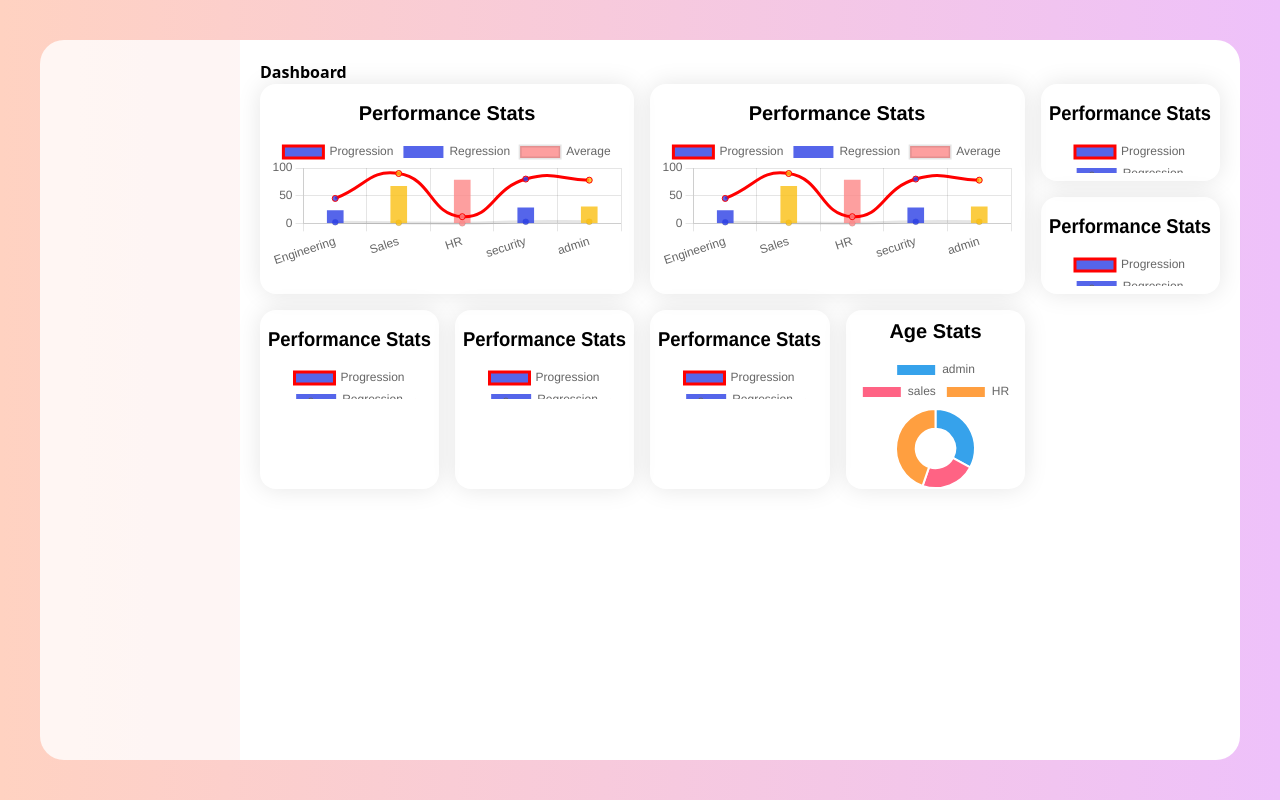
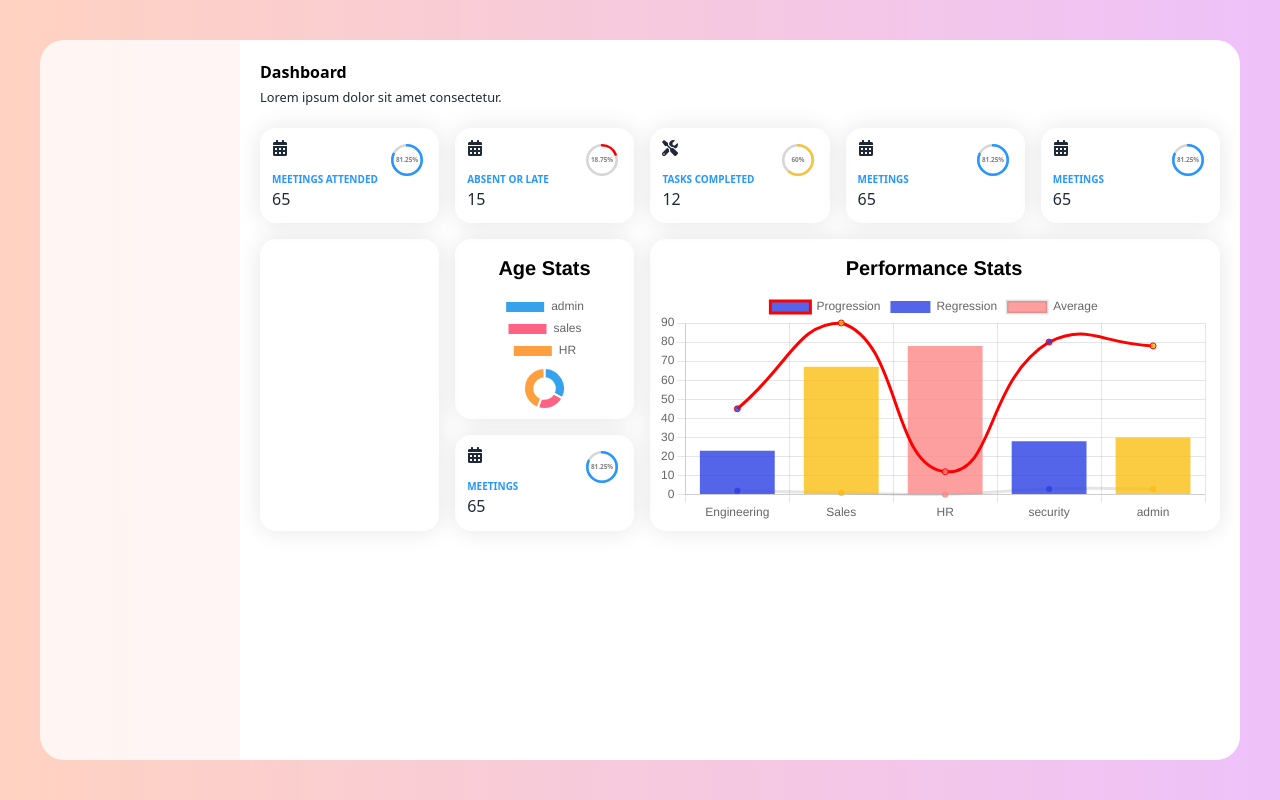
Before and after one commit to forLoop94/Employee_dashboard_app, a React (Vite) app: page /overview in a window 1280 px wide. Built offline with nearby package versions, Linux system fonts and the light colour scheme.

Commit message:
Install circular progress bar library, try it with sample data, restructure overview page

```diff
--- a/package.json
+++ b/package.json
@@ -18,6 +18,8 @@
     "prop-types": "^15.8.1",
     "react": "^18.2.0",
     "react-chartjs-2": "^5.2.0",
+    "react-circular-progressbar": "^2.1.0",
+    "react-countup": "^6.5.3",
     "react-dom": "^18.2.0",
     "react-icons": "^4.12.0",
     "react-redux": "^8.0.7",
--- a/src/App.jsx
+++ b/src/App.jsx
@@ -1,5 +1,6 @@
 import "./App.css";
 import Overview from "./components/Overview";
+import "react-circular-progressbar/dist/styles.css";
 
 function App() {
   return (
--- a/src/components/AverageAge.jsx
+++ b/src/components/AverageAge.jsx
@@ -17,14 +17,9 @@ const AverageAge = () => {
       "rgba(250, 192, 19, 0.8)",
       "rgba(253, 135, 135, 0.8)",
     ],
-    borderColor: "red",
   })
 
-  return (
-    <div>
-      <DoughnutChart chartData={ageData} />
-    </div>
-  )
+  return <DoughnutChart chartData={ageData} />
 }
 
 export default AverageAge
--- a/src/components/Overview.jsx
+++ b/src/components/Overview.jsx
@@ -3,6 +3,9 @@ import { empData } from "../dummys/employeeData";
 import LineChart from "./charts/LineChart";
 import DoughnutChart from "./charts/DoughnutChart";
 import AverageAge from "./AverageAge";
+import ProgressBar from "./charts/progess-bar/ProgressBar";
+import { FaCalendarAlt, FaTools } from "react-icons/fa";
+import { meetingStyles, missedMeetingStyles, taskStyles } from "./charts/progess-bar/buildStyles";
 
 const Overview = () => {
   const avgPerformanceStat = () => {
@@ -21,7 +24,7 @@ const Overview = () => {
           "rgba(250, 192, 19, 0.8)",
           "rgba(253, 135, 135, 0.8)",
         ],
-        borderColor: "red",
+        borderColor: "red"
       },
       {
         label: "Regression",
@@ -33,7 +36,6 @@ const Overview = () => {
           "rgba(253, 135, 135, 0.8)",
         ],
         borderColor: "rgba(43, 63, 229, 0.8)",
-        barThickness: 16,
       },
       {
         label: "Average",
@@ -48,35 +50,81 @@ const Overview = () => {
     ],
   });
 
+  const meetingsAttended = 65;
+  const meetingsMissed = 15;
+  const TasksCompleted = 12;
+
   return (
     <div className="flex h-full">
       <div className="display-none lg:h-full lg:w-1/6 lg:bg-white opacity-80 rounded-l-3xl"></div>
       <div className="rounded-3xl bg-white p-5 w-full h-auto lg:w-5/6 lg:rounded-l-none lg:rounded-r-3xl flex-col justify-between">
-        <h1 className="text-black font-extrabold h-6">Dashboard</h1>
+        <nav className="mb-5">
+          <h1 className="text-black font-extrabold h-6">Dashboard</h1>
+          <small>Lorem ipsum dolor sit amet consectetur.</small>
+        </nav>
         <div className="grid grid-cols-1 lg:grid-cols-5 gap-4">
-          <div className="lg:col-span-2 lg:row-span-2 p-2 w-auto shadow-[0_0_25px_rgba(0,0,0,0.1)] rounded-2xl">
-            <LineChart chartData={employeeData} />
+          <div className="lg:col-span-1 lg:row-span-1 p-2 w-auto shadow-[0_0_25px_rgba(0,0,0,0.1)] rounded-2xl">
+            <ProgressBar
+              currentValue={meetingsAttended}
+              expectedValue={80}
+              styles={meetingStyles}
+              avatar={<FaCalendarAlt />}
+              title={"Meetings Attended"}
+            />
           </div>
-          <div className="lg:col-span-2 lg:row-span-2 p-2 w-auto shadow-[0_0_25px_rgba(0,0,0,0.1)] rounded-2xl">
+          <div className="lg:col-span-1 lg:row-span-1 p-2 w-auto shadow-[0_0_25px_rgba(0,0,0,0.1)] rounded-2xl">
+            <ProgressBar
+              currentValue={meetingsMissed}
+              expectedValue={80}
+              styles={missedMeetingStyles}
+              avatar={<FaCalendarAlt />}
+              title={"Absent or late"}
+            />
+          </div>
+          <div className="lg:col-span-1 lg:row-span-1 p-2 w-auto shadow-[0_0_25px_rgba(0,0,0,0.1)] rounded-2xl">
+            <ProgressBar
+              currentValue={TasksCompleted}
+              expectedValue={20}
+              styles={taskStyles}
+              avatar={<FaTools />}
+              title={"Tasks completed"}
+            />
+          </div>
+          <div className="lg:col-span-1 lg:row-span-1 p-2 w-auto shadow-[0_0_25px_rgba(0,0,0,0.1)] rounded-2xl">
+            <ProgressBar
+              currentValue={meetingsAttended}
+              expectedValue={80}
+              styles={meetingStyles}
+              avatar={<FaCalendarAlt />}
+              title={"Meetings"}
+            />
+          </div>
+          <div className="lg:col-span-1 lg:row-span-1 p-2 w-auto shadow-[0_0_25px_rgba(0,0,0,0.1)] rounded-2xl">
+            <ProgressBar
+              currentValue={meetingsAttended}
+              expectedValue={80}
+              styles={meetingStyles}
+              avatar={<FaCalendarAlt />}
+              title={"Meetings"}
+            />
+          </div>
+          <div className="lg:col-span-1 lg:row-span-3 p-2 w-auto shadow-[0_0_25px_rgba(0,0,0,0.1)] rounded-2xl">
+            {/* <LineChart chartData={employeeData} /> */}
+          </div>
+          <div className="lg:col-span-1 lg:row-span-2 p-2 w-auto shadow-[0_0_25px_rgba(0,0,0,0.1)] rounded-2xl">
+            <AverageAge />
+          </div>
+          <div className="lg:col-span-3 lg:row-span-3 p-2 w-auto shadow-[0_0_25px_rgba(0,0,0,0.1)] rounded-2xl">
             <LineChart chartData={employeeData} />
           </div>
           <div className="lg:col-span-1 lg:row-span-1 p-2 w-auto shadow-[0_0_25px_rgba(0,0,0,0.1)] rounded-2xl">
-            <LineChart chartData={employeeData} />
-          </div>
-          <div className="lg:col-span-1 lg:row-span-1 p-2 w-auto shadow-[0_0_25px_rgba(0,0,0,0.1)] rounded-2xl">
-            <LineChart chartData={employeeData} />
-          </div>
-          <div className="lg:col-span-1 lg:row-span-1 p-2 w-auto shadow-[0_0_25px_rgba(0,0,0,0.1)] rounded-2xl">
-            <LineChart chartData={employeeData} />
-          </div>
-          <div className="lg:col-span-1 lg:row-span-1 h-auto p-2 w-auto shadow-[0_0_25px_rgba(0,0,0,0.1)] rounded-2xl">
-            <LineChart chartData={employeeData} />
-          </div>
-          <div className="lg:col-span-1 lg:row-span-1 p-2 w-auto shadow-[0_0_25px_rgba(0,0,0,0.1)] rounded-2xl">
-            <LineChart chartData={employeeData} />
-          </div>
-          <div>
-            <AverageAge />
+            <ProgressBar
+              currentValue={meetingsAttended}
+              expectedValue={80}
+              styles={meetingStyles}
+              avatar={<FaCalendarAlt />}
+              title={"Meetings"}
+            />
           </div>
         </div>
       </div>
--- a/src/components/charts/BarChart.jsx
+++ b/src/components/charts/BarChart.jsx
@@ -16,11 +16,6 @@ const options = {
       text: "Performance Stats",
     },
   },
-  elements: {
-    line: {
-      tension: 0.5,
-    },
-  },
   borderRadius: 5,
 };
 
--- a/src/components/charts/DoughnutChart.jsx
+++ b/src/components/charts/DoughnutChart.jsx
@@ -19,11 +19,7 @@ const options = {
 };
 
 const DoughnutChart = ({ chartData }) => {
-  return (
-    <div className="lg:col-span-1 lg:row-span-1 shadow-[0_0_25px_rgba(0,0,0,0.1)] rounded-2xl">
-      <Doughnut data={chartData} options={options} />
-    </div>
-  );
+  return <Doughnut data={chartData} options={options} />;
 };
 
 export default DoughnutChart;
--- /dev/null
+++ b/src/components/charts/progess-bar/ProgressBar.jsx
@@ -0,0 +1,28 @@
+import React from "react";
+import { CircularProgressbar, buildStyles } from "react-circular-progressbar";
+import CountUp from "react-countup";
+
+const ProgressBar = ({ currentValue, expectedValue, styles, avatar, title }) => {
+  const percentage = (currentValue / expectedValue) * 100;
+
+  return (
+    <div className="relative p-1">
+      <div className="absolute top-2 right-2 h-8 w-8 font-extrabold text-3xl">
+        <CircularProgressbar
+          value={percentage}
+          text={`${percentage}%`}
+          styles={buildStyles(styles)}
+        />
+      </div>
+      <div className="grid gap-4">
+        {avatar}
+        <div>
+          <h5 className="text-[10px] font-extrabold text-blue font-montserrat">{title.toUpperCase()}</h5>
+          <CountUp start={0} end={currentValue} delay={2} />
+        </div>
+      </div>
+    </div>
+  );
+};
+
+export default ProgressBar;
--- /dev/null
+++ b/src/components/charts/progess-bar/buildStyles.js
@@ -0,0 +1,20 @@
+export const meetingStyles = {
+  pathColor: "#2697ff",
+  textColor: "gray",
+  trailColor: "#d6d6d6",
+  backgroundColor: "#3e98c7",
+}
+
+export const missedMeetingStyles = {
+  pathColor: "red",
+  textColor: "gray",
+  trailColor: "#d6d6d6",
+  backgroundColor: "#3e98c7",
+}
+
+export const taskStyles = {
+  pathColor: "rgba(250, 192, 19, 0.8)",
+  textColor: "gray",
+  trailColor: "#d6d6d6",
+  backgroundColor: "#3e98c7",
+}
--- a/tailwind.config.js
+++ b/tailwind.config.js
@@ -10,7 +10,7 @@ export default {
         pitch: "#ffd2c1",
         lilac: "#eec1fa",
         blue: "#2697ff"
-      }
+      },
     },
   },
   plugins: [
```
Also changed, not shown: 1 other file (tests, documents, lock files or other folders).
